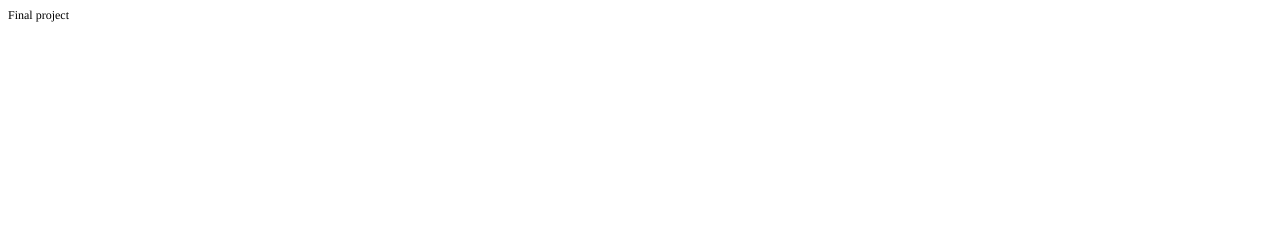
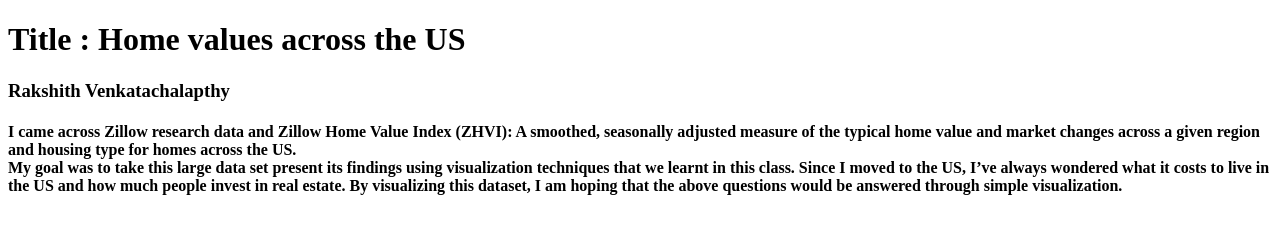
Before and after one commit to rakshithvenkatachalapathy/rakshithvenkatachalapathy.github.io, a plain HTML site: page index.html in a window 1280 px wide. Drawn offline with Linux system fonts and the light colour scheme.

Commit message:
description

```diff
--- a/index.html
+++ b/index.html
@@ -1,5 +1,6 @@
 <!DOCTYPE html PUBLIC "-//W3C//DTD HTML 4.01//EN" "http://www.w3.org/TR/html4/strict.dtd">
 <html>
+
 <head>
   <meta http-equiv="Content-Type" content="text/html; charset=utf-8">
   <meta http-equiv="Content-Style-Type" content="text/css">
@@ -7,11 +8,37 @@
   <meta name="Generator" content="Cocoa HTML Writer">
   <meta name="CocoaVersion" content="1894.6">
   <style type="text/css">
-    p.p1 {margin: 0.0px 0.0px 0.0px 0.0px; font: 12.0px Times; color: #000000; -webkit-text-stroke: #000000}
-    span.s1 {font-kerning: none}
+    p.p1 {
+      margin: 0.0px 0.0px 0.0px 0.0px;
+      font: 12.0px Times;
+      color: #000000;
+      -webkit-text-stroke: #000000
+    }
+
+    span.s1 {
+      font-kerning: none
+    }
   </style>
 </head>
+
 <body>
-<p class="p1"><span class="s1">Final project</span></p>
+  <p class="p1"><span class="s1">
+      <h1> Title : Home values across the US</h1>
+    </span></p>
+  <p class="p1"><span class="s1">
+      <h3> Rakshith Venkatachalapthy</h3>
+    </span></p>
+  <p class="p1"><span class="s1">
+      <h4> I came across Zillow research data and Zillow Home Value Index (ZHVI): A smoothed, seasonally adjusted
+        measure of the typical home value and market changes across a given region and housing type for homes across the
+        US.
+
+        <br> My goal was to take this large data set present its findings using visualization techniques that we learnt
+        in this class. Since I moved to the US, I’ve always wondered what it costs to live in the US and how much people
+        invest in real estate. By visualizing this dataset, I am hoping that the above questions would be answered
+        through simple visualization.
+      </h4>
+    </span></p>
 </body>
+
 </html>
```
